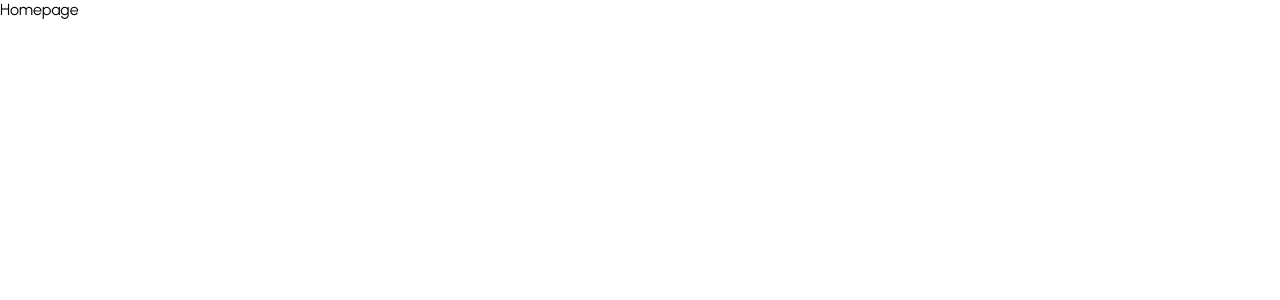
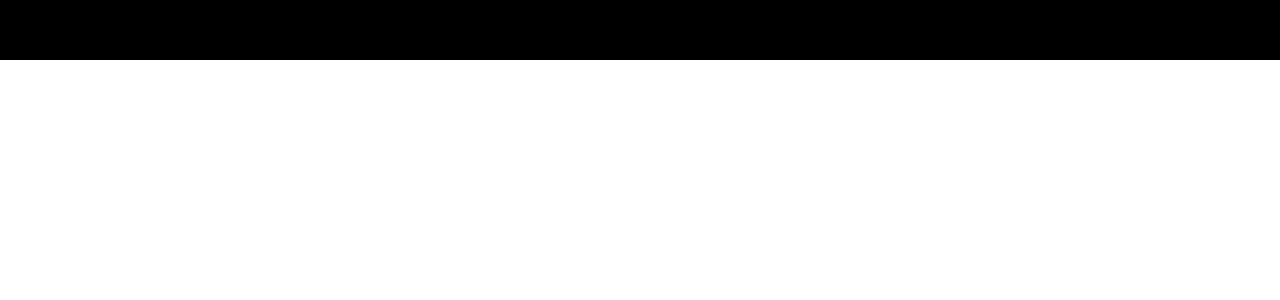
Before and after one commit to lasindu2001/mern-shopping-web, a React (Vite) app in the folder client/: page / in a window 1280 px wide. Shown: the top 300 px of the page. Built offline with nearby package versions, Linux system fonts and the light colour scheme.

Commit message:
create first styled component

```diff
--- a/client/package.json
+++ b/client/package.json
@@ -11,7 +11,8 @@
   },
   "dependencies": {
     "react": "^18.2.0",
-    "react-dom": "^18.2.0"
+    "react-dom": "^18.2.0",
+    "styled-components": "^6.1.9"
   },
   "devDependencies": {
     "@types/react": "^18.0.28",
--- /dev/null
+++ b/client/src/components/Navbar.jsx
@@ -0,0 +1,17 @@
+import React from 'react'
+import styled from 'styled-components'
+
+const Container = styled.div`
+  height: 60px;
+  background-color: black;
+`
+
+const Navbar = () => {
+  return (
+    <Container>
+      navbar
+    </Container>
+  )
+}
+
+export default Navbar
--- a/client/src/pages/Home.jsx
+++ b/client/src/pages/Home.jsx
@@ -1,9 +1,10 @@
 import React from 'react'
+import Navbar from '../components/Navbar'
 
 const Home = () => {
   return (
     <div>
-      Homepage
+      <Navbar/>
     </div>
   )
 }
```
Also changed, not shown: 1 other file (tests, documents, lock files or other folders).
